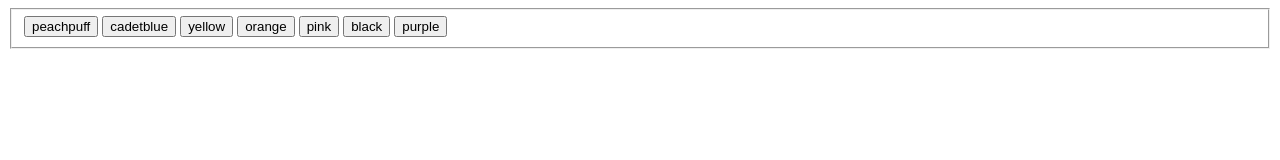
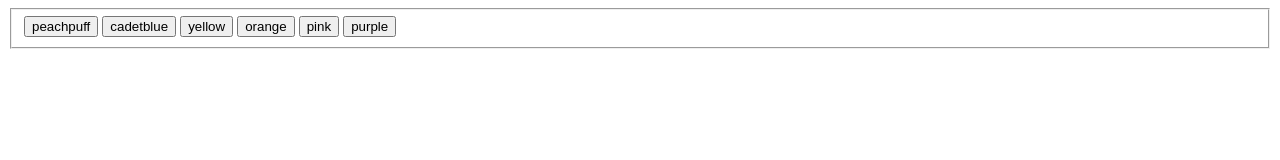
Before and after one commit to niat-ctrl/chageColor, a plain HTML site: page index.html in a window 1280 px wide. Drawn offline with Linux system fonts and the light colour scheme.

Commit message:
Deleted black color

```diff
--- a/index.html
+++ b/index.html
@@ -26,9 +26,6 @@
         function pink(){
           document.body.style.background = "pink";
         }
-        function black(){
-          document.body.style.background = "black";
-        }
         function purple(){
           document.body.style.background = "purple"
         }
@@ -42,7 +39,6 @@
         <input type="button" value="yellow" onclick="yellow()"/>
         <input type="button" value="orange" onclick="orange()"/>
         <input type="button" value="pink" onclick="pink()"/>
-        <input type="button" value="black" onclick="black()"/>
         <input type="button" value="purple" onclick="purple()"/>
 			</fieldset>
 		</form>
```
